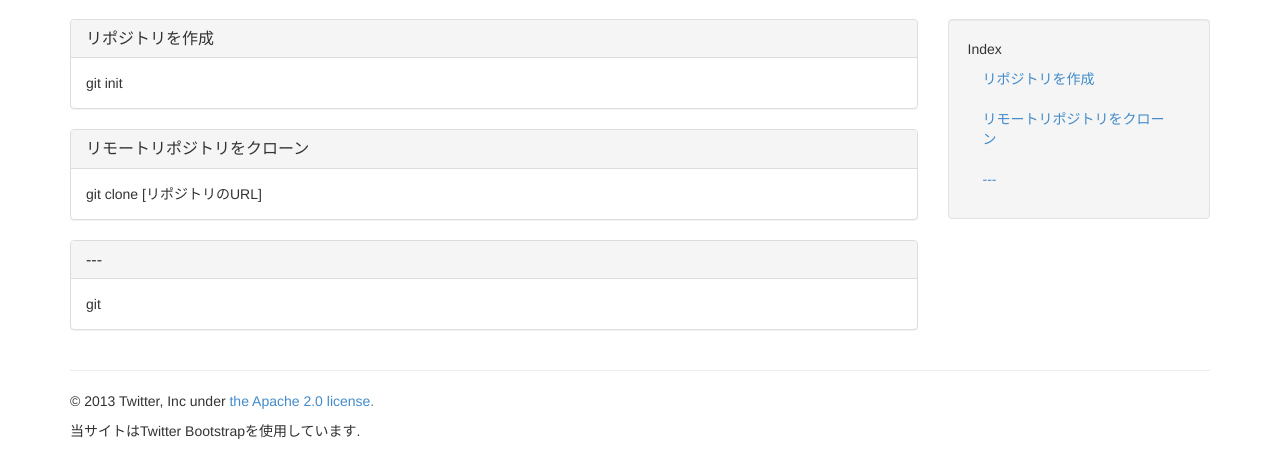
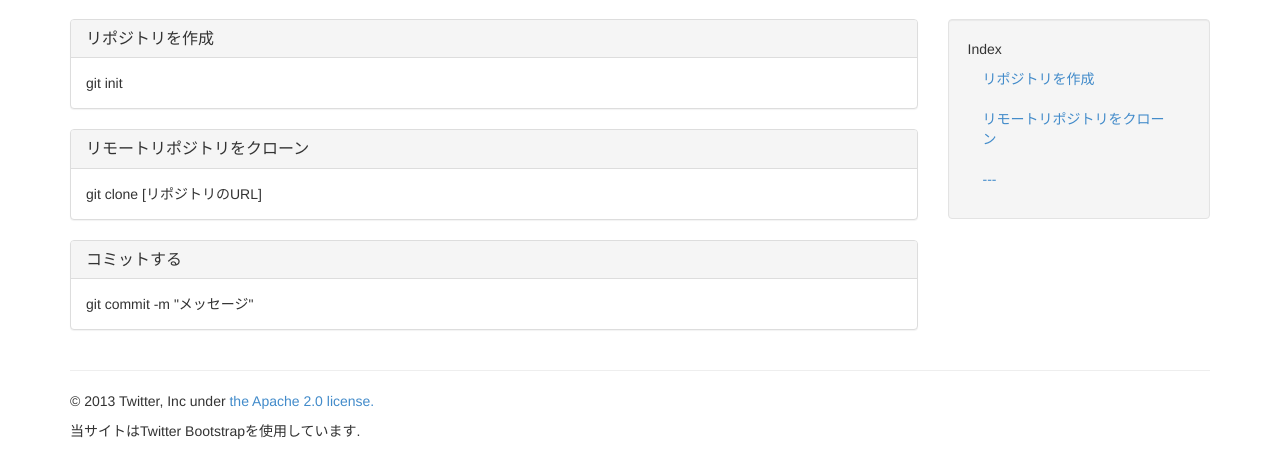
Before and after one commit to f-takano/test, a plain HTML site: page index.html in a window 1280 px wide. Shown: the part 152-628 px from the top of the page. Drawn offline with Linux system fonts and the light colour scheme.

Commit message:
Git study 02

```diff
--- a/index.html
+++ b/index.html
@@ -51,10 +51,10 @@
 
                 <div class="panel panel-default">
                     <div class="panel-heading">
-                      <h3 class="panel-title"><a name="command_3">---</a></h3>
+                      <h3 class="panel-title"><a name="command_3">コミットする</a></h3>
                     </div>
                     <div class="panel-body">
-                        git
+                        git commit -m "メッセージ"
                     </div>
                 </div>
                 <!-- /git command descriptions -->
```
